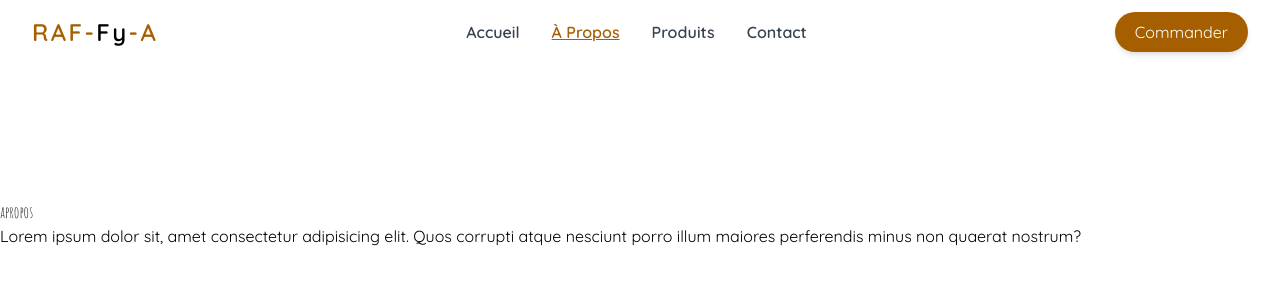
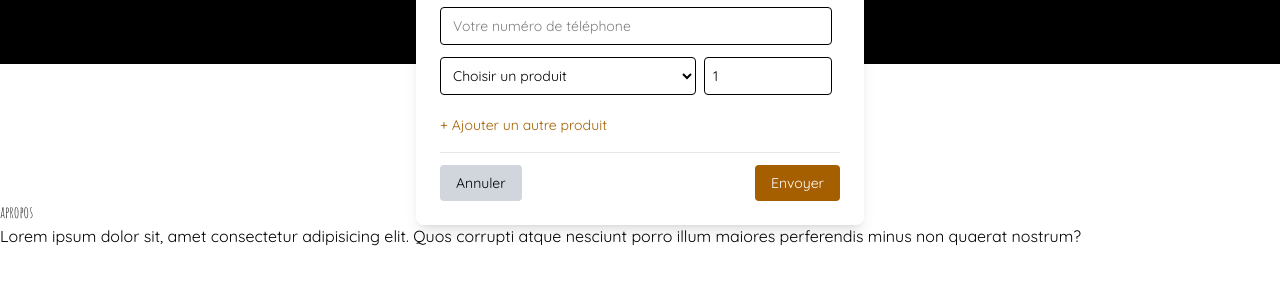
Before and after one commit to Aina-RDM/raf-fy-a, a React (Vite) app: page /apropos in a window 1280 px wide. Both pictures are taken after a click on the button "Commander". Shown: the top 300 px of the page. Built offline with nearby package versions, Linux system fonts and the light colour scheme.

Commit message:
Ajout du modal commander

```diff
--- /dev/null
+++ b/src/components/CommandeModal.jsx
@@ -0,0 +1,152 @@
+import React, { useState } from "react";
+import { X } from "lucide-react"; // icône de suppression
+
+const produitsDispo = [
+  { id: 1, nom: "Pizza Margherita" },
+  { id: 2, nom: "Burger Frites" },
+  { id: 3, nom: "Tacos Poulet" },
+];
+
+const CommandeModal = ({ isOpen, onClose }) => {
+  const [nom, setNom] = useState("");
+  const [email, setEmail] = useState("");
+  const [phone, setPhone] = useState("");
+  const [commande, setCommande] = useState([{ produitId: "", quantite: 1 }]);
+
+  if (!isOpen) return null;
+
+  const handleChangeProduit = (index, value) => {
+    const updated = [...commande];
+    updated[index].produitId = value;
+    setCommande(updated);
+  };
+
+  const handleChangeQuantite = (index, value) => {
+    const updated = [...commande];
+    updated[index].quantite = value;
+    setCommande(updated);
+  };
+
+  const ajouterProduit = () => {
+    setCommande([...commande, { produitId: "", quantite: 1 }]);
+  };
+
+  const supprimerProduit = (index) => {
+    const updated = commande.filter((_, i) => i !== index);
+    setCommande(updated);
+  };
+
+  const handleSubmit = (e) => {
+    e.preventDefault();
+    const details = {
+      nom,
+      email,
+      phone,
+      commande,
+    };
+    console.log("Commande envoyée :", details);
+    onClose();
+  };
+
+  return (
+    <div className="fixed inset-0 bg-black bg-opacity-40 flex items-center justify-center z-50">
+      <div className="bg-white p-6 rounded-lg w-[95%] max-w-md shadow-lg relative flex flex-col max-h-[90vh]">
+        <h2 className="text-xl font-bold mb-4">Passer une commande</h2>
+        <form
+          onSubmit={handleSubmit}
+          className="flex flex-col flex-grow overflow-hidden"
+        >
+          <div className="space-y-3 overflow-y-auto pr-2 mb-4">
+            <input
+              type="text"
+              placeholder="Votre nom"
+              value={nom}
+              onChange={(e) => setNom(e.target.value)}
+              className="w-full border px-3 py-2 rounded text-sm"
+              required
+            />
+            <input
+              type="email"
+              placeholder="Votre email"
+              value={email}
+              onChange={(e) => setEmail(e.target.value)}
+              className="w-full border px-3 py-2 rounded text-sm"
+              required
+            />
+            <input
+              type="tel"
+              placeholder="Votre numéro de téléphone"
+              value={phone}
+              onChange={(e) => setPhone(e.target.value)}
+              className="w-full border px-3 py-2 rounded text-sm"
+              required
+            />
+
+            {commande.map((item, index) => (
+              <div key={index} className="flex items-center space-x-2">
+                <select
+                  value={item.produitId}
+                  onChange={(e) => handleChangeProduit(index, e.target.value)}
+                  className="w-2/3 border px-2 py-2 rounded text-sm"
+                  required
+                >
+                  <option value="">Choisir un produit</option>
+                  {produitsDispo.map((p) => (
+                    <option key={p.id} value={p.id}>
+                      {p.nom}
+                    </option>
+                  ))}
+                </select>
+                <input
+                  type="number"
+                  min="1"
+                  value={item.quantite}
+                  onChange={(e) => handleChangeQuantite(index, e.target.value)}
+                  className="w-1/3 border px-2 py-2 rounded text-sm"
+                  required
+                />
+                {commande.length > 1 && (
+                  <button
+                    type="button"
+                    onClick={() => supprimerProduit(index)}
+                    className="text-red-600 hover:text-red-800"
+                    title="Supprimer"
+                  >
+                    <X size={18} />
+                  </button>
+                )}
+              </div>
+            ))}
+
+            <button
+              type="button"
+              onClick={ajouterProduit}
+              className="text-sm text-yellow-700 hover:underline mt-2"
+            >
+              + Ajouter un autre produit
+            </button>
+          </div>
+
+          {/* Boutons fixes */}
+          <div className="flex justify-between pt-3 border-t border-gray-200">
+            <button
+              type="button"
+              onClick={onClose}
+              className="px-4 py-2 bg-gray-300 rounded hover:bg-gray-400 text-sm"
+            >
+              Annuler
+            </button>
+            <button
+              type="submit"
+              className="px-4 py-2 bg-yellow-700 text-white rounded hover:bg-yellow-800 text-sm"
+            >
+              Envoyer
+            </button>
+          </div>
+        </form>
+      </div>
+    </div>
+  );
+};
+
+export default CommandeModal;
--- a/src/components/Header.jsx
+++ b/src/components/Header.jsx
@@ -9,7 +9,7 @@ const Header = () => {
       <div className="absolute w-[360px] h-[360px] bg-yellow-700 opacity-15 rounded-full -top-60 -left-24 z-10"></div>
 
       {/* Petit cercle opaque par-dessus, sans mélange */}
-      <div className="absolute w-20 h-20 rounded-full top-20 -left-11 z-30 border-4 border-white bg-white flex items-center justify-center">
+      <div className="hidden md:block absolute w-20 h-20 rounded-full top-20 -left-11 z-30 border-4 border-white bg-white items-center justify-center">
         <div className="w-full h-full rounded-full bg-yellow-700"></div>
       </div>
 
--- a/src/components/Navbar.jsx
+++ b/src/components/Navbar.jsx
@@ -1,9 +1,11 @@
 import React, { useState } from "react";
-import { Menu, X } from "lucide-react";
+import { Menu, X, ShoppingCart } from "lucide-react";
 import { useNavigate, useLocation } from "react-router-dom";
+import CommandeModal from "./CommandeModal"; // <-- chemin à adapter selon ton arborescence
 
 const Navbar = () => {
   const [isOpen, setIsOpen] = useState(false);
+  const [isModalOpen, setIsModalOpen] = useState(false);
   const navigate = useNavigate();
   const location = useLocation();
 
@@ -23,11 +25,7 @@ const Navbar = () => {
     <nav className="fixed w-full bg-white bg-opacity-90 backdrop-blur-md text-black z-10">
       <div className="max-w-7xl mx-auto px-4 sm:px-6 lg:px-8">
         <div className="flex justify-between items-center h-16 relative">
-          {/* Logo / Marque */}
-          <div
-            className="text-2xl font-extrabold tracking-widest text-yellow-700 cursor-pointer"
-            onClick={() => handleNavClick("/")}
-          >
+          <div className="text-2xl font-extrabold tracking-widest text-yellow-700">
             RAF-<span className="text-black">Fy</span>-A
           </div>
 
@@ -37,17 +35,18 @@ const Navbar = () => {
               <span
                 key={item.link}
                 onClick={() => handleNavClick(item.link)}
-                className={`cursor-pointer text-md font-semibold transition ${
-                  location.pathname === item.link
-                    ? "text-yellow-700 underline"
-                    : "text-gray-700 hover:text-yellow-700 hover:underline"
-                }`}
+                className="cursor-pointer text-md font-semibold text-gray-700 hover:text-yellow-700 hover:underline transition"
               >
                 {item.label}
               </span>
             ))}
           </div>
-          <button className="hidden md:block bg-yellow-700 text-white px-5 py-2 rounded-full hover:bg-yellow-800 transition shadow-md">
+
+          <button
+            onClick={() => setIsModalOpen(true)}
+            className="hidden md:flex items-center gap-2 bg-yellow-700 text-white px-5 py-2 rounded-full hover:bg-yellow-800 transition shadow-md"
+          >
+            <ShoppingCart size={18} />
             Commander
           </button>
 
@@ -69,21 +68,26 @@ const Navbar = () => {
               <span
                 key={item.link}
                 onClick={() => handleNavClick(item.link)}
-                className={`cursor-pointer text-md font-semibold transition ${
-                  location.pathname === item.link
-                    ? "text-yellow-700 underline"
-                    : "text-gray-700 hover:text-yellow-700 hover:underline"
-                }`}
+                className="px-4 py-2 text-gray-800 hover:text-yellow-700 text-md font-semibold transition"
               >
                 {item.label}
               </span>
             ))}
-            <button className="bg-yellow-700 text-white px-6 py-2 rounded-full hover:bg-yellow-800 transition shadow-md">
+            <button
+              onClick={() => setIsModalOpen(true)}
+              className="bg-yellow-700 text-white px-6 py-2 rounded-full hover:bg-yellow-800 transition shadow-md"
+            >
               Commander
             </button>
           </div>
         )}
       </div>
+
+      {/* Appel du composant modal */}
+      <CommandeModal
+        isOpen={isModalOpen}
+        onClose={() => setIsModalOpen(false)}
+      />
     </nav>
   );
 };
```
